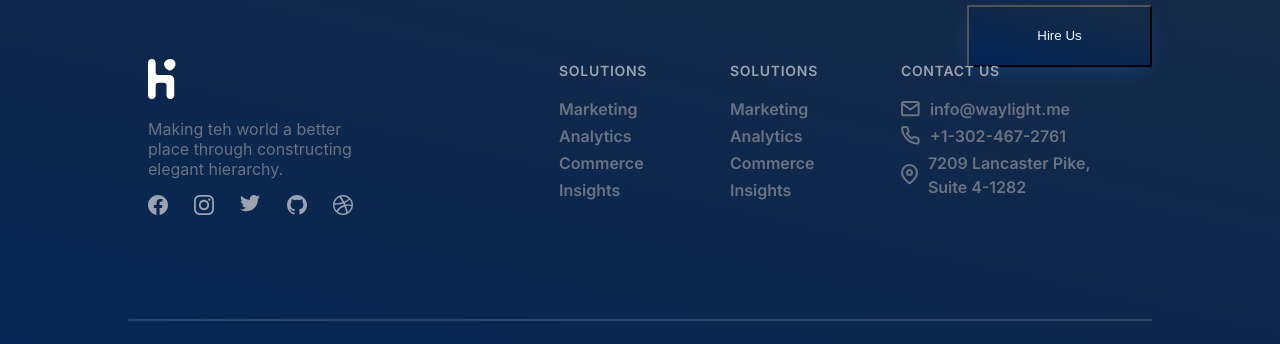
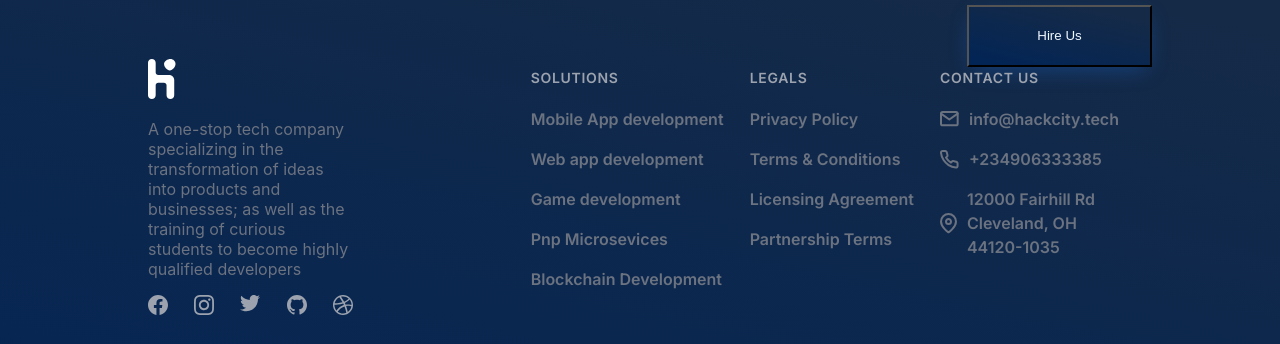
Before and after one commit to HackCityDev/homepage, a React (Create React App) app: page / in a window 1280 px wide. Shown: the part 231-575 px from the top of the page. Built offline with nearby package versions, Linux system fonts and the light colour scheme; a web font is replaced by a local one.

Commit message:
Updated the footer withour links

```diff
--- a/src/components/footer/index.js
+++ b/src/components/footer/index.js
@@ -18,7 +18,8 @@
                             </div>
                             <div className="footer-container-top-brand-detail-text">
                                 <p className="footer-brand-text-paragraph">
-                                    Making teh world a better place through constructing elegant hierarchy.
+                                    A one-stop tech company specializing in the transformation of ideas into products and businesses;
+                                    as well as the training of curious students to become highly qualified developers
                                 </p>
                             </div>
                         </div>
@@ -57,35 +58,38 @@
                             </h4>
                             <ul className="footer-container-top-nav-section-list">
                                 <li className="footer-container-top-nav-section-list-item">
-                                    <span>Marketing</span>
+                                    <span>Mobile App development</span>
                                 </li>
                                 <li className="footer-container-top-nav-section-list-item">
-                                    <span>Analytics</span>
+                                    <span>Web app development</span>
                                 </li>
                                 <li className="footer-container-top-nav-section-list-item">
-                                    <span>Commerce</span>
+                                    <span>Game development</span>
                                 </li>
                                 <li className="footer-container-top-nav-section-list-item">
-                                    <span>Insights</span>
+                                    <span>Pnp Microsevices</span>
+                                </li>
+                                <li className="footer-container-top-nav-section-list-item">
+                                    <span>Blockchain Development</span>
                                 </li>
                             </ul>
                         </div>
                         <div className="footer-container-top-nav-section">
                             <h4 className="footer-container-top-nav-section-header">
-                                <span>Solutions</span>
+                                <span>Legals</span>
                             </h4>
                             <ul className="footer-container-top-nav-section-list">
                                 <li className="footer-container-top-nav-section-list-item">
-                                    <span>Marketing</span>
+                                    <span>Privacy Policy</span>
                                 </li>
                                 <li className="footer-container-top-nav-section-list-item">
-                                    <span>Analytics</span>
+                                    <span>Terms & Conditions</span>
                                 </li>
                                 <li className="footer-container-top-nav-section-list-item">
-                                    <span>Commerce</span>
+                                    <span>Licensing Agreement</span>
                                 </li>
                                 <li className="footer-container-top-nav-section-list-item">
-                                    <span>Insights</span>
+                                    <span>Partnership Terms</span>
                                 </li>
                             </ul>
                         </div>
@@ -100,21 +104,21 @@
                                         <path d="M17.6667 2.66406L9.33333 8.4974L1 2.66406" stroke="#6B7280" stroke-width="2" stroke-linecap="round" stroke-linejoin="round"/>
                                     </svg>
 
-                                    <span>info@waylight.me</span>
+                                    <span>info@hackcity.tech</span>
                                 </li>
                                 <li className="footer-container-top-nav-section-list-item">
                                     <svg width="19" height="19" viewBox="0 0 19 19" fill="none" xmlns="http://www.w3.org/2000/svg">
                                         <path d="M17.5734 13.4334V15.9334C17.5744 16.1655 17.5268 16.3952 17.4339 16.6079C17.3409 16.8205 17.2045 17.0114 17.0335 17.1683C16.8625 17.3252 16.6606 17.4446 16.4407 17.519C16.2209 17.5934 15.9879 17.621 15.7568 17.6001C13.1925 17.3214 10.7293 16.4452 8.5651 15.0417C6.55162 13.7623 4.84454 12.0552 3.5651 10.0417C2.15675 7.86775 1.2803 5.39258 1.00676 2.81675C0.985939 2.5863 1.01333 2.35405 1.08718 2.13477C1.16104 1.91549 1.27974 1.71399 1.43574 1.5431C1.59173 1.37221 1.7816 1.23567 1.99326 1.14218C2.20491 1.04869 2.43371 1.0003 2.6651 1.00008H5.1651C5.56952 0.9961 5.96159 1.13931 6.26823 1.40302C6.57487 1.66674 6.77516 2.03295 6.83176 2.43341C6.93728 3.23347 7.13297 4.01902 7.4151 4.77508C7.52722 5.07335 7.55148 5.39751 7.48502 5.70915C7.41856 6.02079 7.26415 6.30684 7.0401 6.53341L5.98176 7.59175C7.16806 9.67803 8.89548 11.4055 10.9818 12.5917L12.0401 11.5334C12.2667 11.3094 12.5527 11.155 12.8644 11.0885C13.176 11.022 13.5002 11.0463 13.7984 11.1584C14.5545 11.4405 15.34 11.6362 16.1401 11.7417C16.5449 11.7989 16.9146 12.0028 17.1789 12.3147C17.4432 12.6266 17.5836 13.0247 17.5734 13.4334Z" stroke="#6B7280" stroke-width="2" stroke-linecap="round" stroke-linejoin="round"/>
                                     </svg>
 
-                                    <span>+1-302-467-2761</span>
+                                    <span>+234906333385</span>
                                 </li>
                                 <li className="footer-container-top-nav-section-list-item">
                                     <svg width="17" height="21" viewBox="0 0 17 21" fill="none" xmlns="http://www.w3.org/2000/svg">
                                         <path d="M16 8.5C16 14.3333 8.5 19.3333 8.5 19.3333C8.5 19.3333 1 14.3333 1 8.5C1 6.51088 1.79018 4.60322 3.1967 3.1967C4.60322 1.79018 6.51088 1 8.5 1C10.4891 1 12.3968 1.79018 13.8033 3.1967C15.2098 4.60322 16 6.51088 16 8.5Z" stroke="#6B7280" stroke-width="2" stroke-linecap="round" stroke-linejoin="round"/>
                                         <path d="M8.5 11C9.88071 11 11 9.88071 11 8.5C11 7.11929 9.88071 6 8.5 6C7.11929 6 6 7.11929 6 8.5C6 9.88071 7.11929 11 8.5 11Z" stroke="#6B7280" stroke-width="2" stroke-linecap="round" stroke-linejoin="round"/>
                                     </svg>
-                                    <span>7209 Lancaster Pike,<br></br> Suite 4-1282</span>
+                                    <span>12000 Fairhill Rd <br></br>Cleveland, OH <br></br>44120-1035</span>
                                 </li>
                             </ul>
                         </div>
--- a/src/components/footer/index.scss
+++ b/src/components/footer/index.scss
@@ -68,6 +68,8 @@
                     &-list {
                         list-style-type: none;
                         padding: 0;
+                        display: grid;
+                        gap: 10px;
 
                         &-item {
                             cursor: pointer;
```
